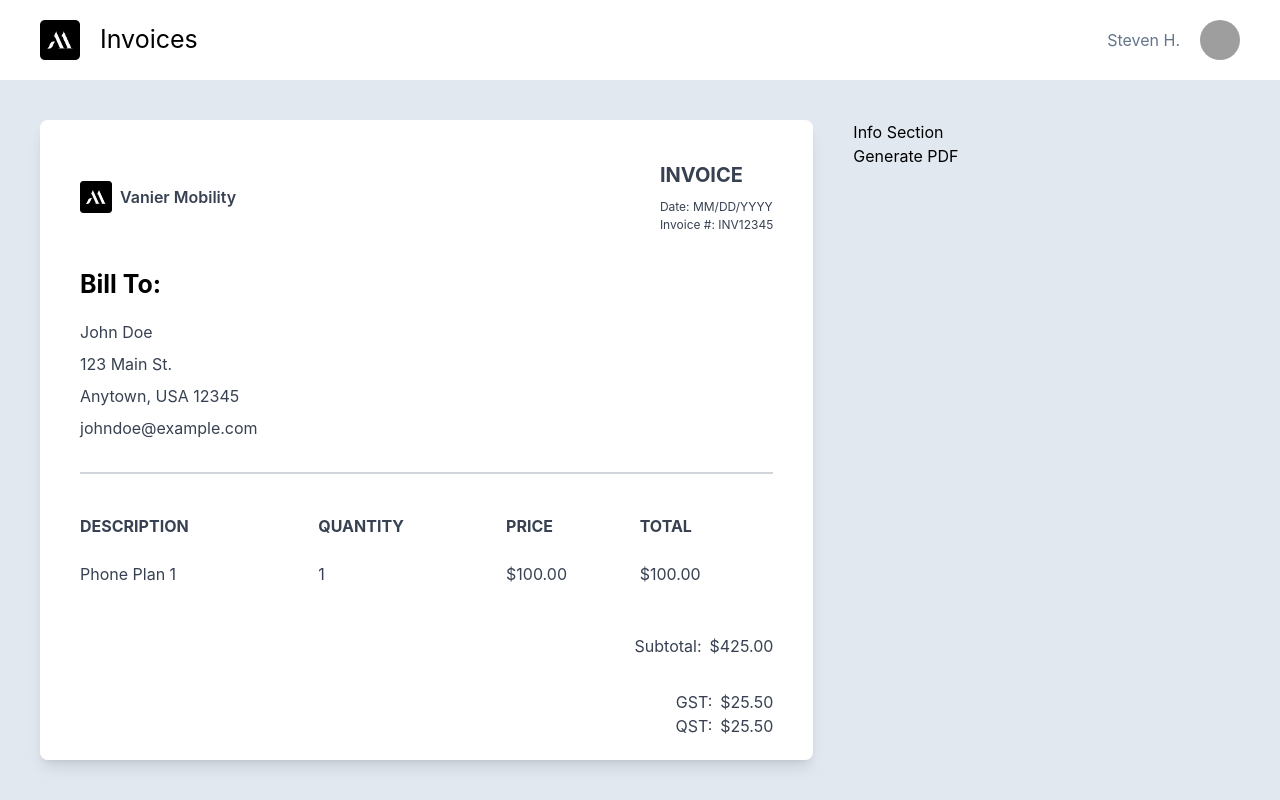
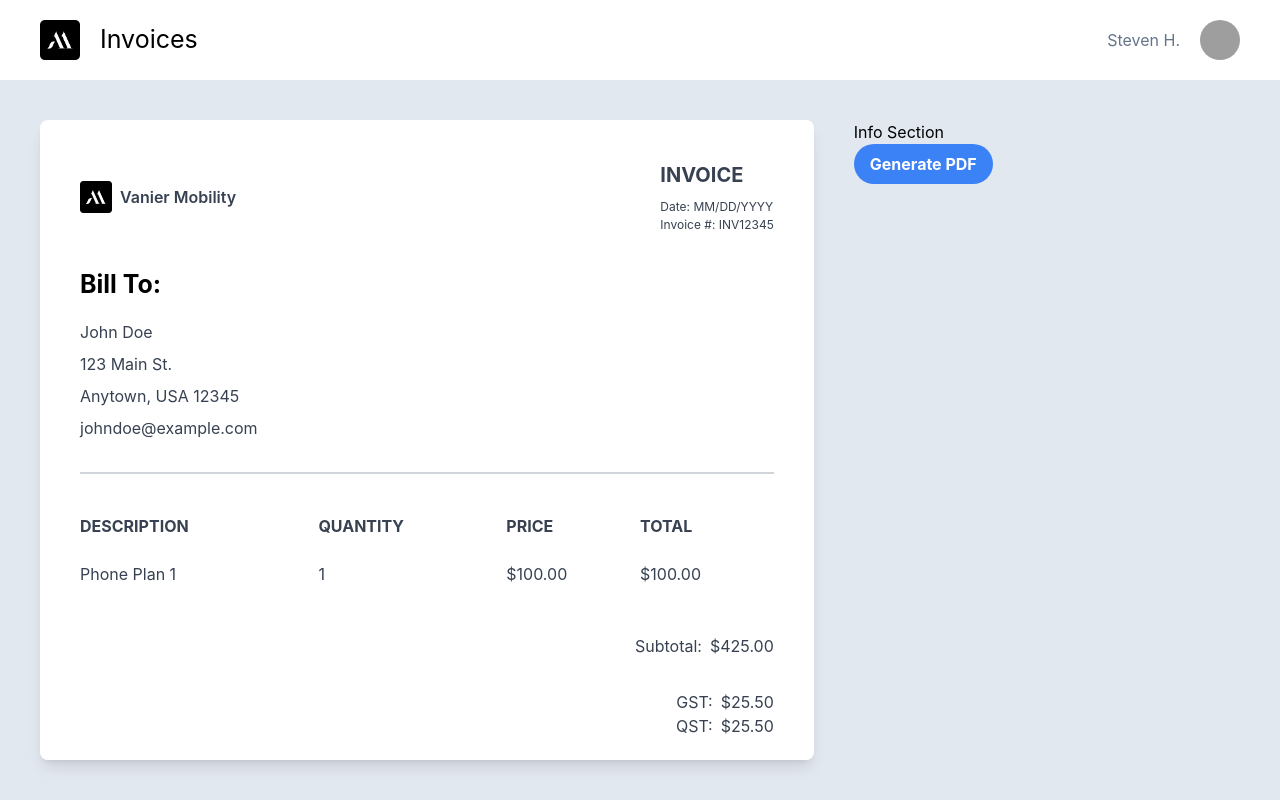
Before and after one commit to aryanxarora/Mobility-Invoicing, a React (Create React App) app: page /invoice in a window 1280 px wide. Built offline with nearby package versions, Linux system fonts and the light colour scheme; grey boxes are pictures that could not be loaded.

Commit message:
Update InvoiceInfo.jsx

```diff
--- a/src/components/InvoiceInfo.jsx
+++ b/src/components/InvoiceInfo.jsx
@@ -7,28 +7,63 @@ import logo from "../assets/logo.png";
 function InvoiceInfo() {
   const pdfRef = useRef();
 
+  // const downloadPDF = () => {
+  //   const input = pdfRef.current;
+  //   html2canvas(input).then((canvas) => {
+  //     const imgData = canvas.toDataURL('image/png');
+  //     const pdf = new jsPDF('p', 'mm', 'a4', true);
+  //     const pdfWidth = pdf.internal.pageSize.getWidth();
+  //     const pdfHeight = pdf.internal.pageSize.getHeight();
+  //     const imgWidth = canvas.width;
+  //     const imgHeight = canvas.height;
+  //     const ratio = Math.min(pdfWidth / imgWidth, pdfHeight / imgHeight);
+  //     const imgX = (pdfWidth - imgWidth * ratio) / 2;
+  //     const imgY = 30;
+  //     pdf.addImage(imgData, 'PNG', imgX, imgY, imgWidth * ratio, imgHeight * ratio);
+  //     pdf.save('invoice.pdf');
+  //   });
+  // }
+
+  // const downloadPDF = () => {
+  //   const input = pdfRef.current;
+  //   const doc = new jsPDF('p', 'pt', 'a4', true);
+
+  //   doc.html(input, {
+  //     callback: function(pdf){
+  //       var pageCount = doc.internal.getNumberOfPages();
+  //       pdf.deletePage(pageCount);
+  //       pdf.save("invoice.pdf");
+  //     },
+  //   })
+  // }
+
   const downloadPDF = () => {
-    const input = pdfRef.current;
-    html2canvas(input).then((canvas) => {
-      const imgData = canvas.toDataURL('image/png');
-      const pdf = new jsPDF('p', 'mm', 'a4', true);
-      const pdfWidth = pdf.internal.pageSize.getWidth();
-      const pdfHeight = pdf.internal.pageSize.getHeight();
-      const imgWidth = canvas.width;
-      const imgHeight = canvas.height;
-      const ratio = Math.min(pdfWidth / imgWidth, pdfHeight / imgHeight);
-      const imgX = (pdfWidth - imgWidth * ratio) / 2;
-      const imgY = 30;
-      pdf.addImage(imgData, 'PNG', imgX, imgY, imgWidth * ratio, imgHeight * ratio);
-      pdf.save('invoice.pdf');
+    var doc = new jsPDF({
+      compress: true,
+      putOnlyUsedFonts:true
+    });
+
+    // Source HTMLElement or a string containing HTML.
+    var elementHTML = document.querySelector("#pdfContainer");
+
+    doc.html(elementHTML, {
+        callback: function(doc) {
+            // Save the PDF
+            doc.save('invoice.pdf');
+        },
+        margin: [10, 10, 10, 10],
+        autoPaging: 'text',
+        x: 0,
+        y: 0,
+        width: 190, //target width in the PDF document
+        windowWidth: 675 //window width in CSS pixels
     });
   }
-
   return (
     <div className="bg-slate-200 h-[90%] flex p-10">
 
-      <div id="pdfSection" className="basis-2/3 bg-white shadow-lg rounded-lg  overflow-scroll overflow-x-hidden">
-        <div id="pdfContainer" className="p-5 m-5" ref={pdfRef}>
+      <div id="pdfSection" className="p-5 basis-2/3 bg-white shadow-lg rounded-lg  overflow-scroll overflow-x-hidden">
+        <div id="pdfContainer" className="p-5" ref={pdfRef}>
 
           <div className="flex items-center justify-between mb-8">
             <div class="flex items-center">
@@ -90,7 +125,7 @@ function InvoiceInfo() {
 
           <div class="border-t-2 border-gray-300 pt-8 mb-8">
             <div class="text-gray-700 mb-2">Payment is due within 30 days. Late payments are subject to fees.</div>
-            <div class="text-gray-700 mb-2">Please make checks payable to Your Company Name and mail to:</div>
+            <div class="text-gray-700 mb-2">Please make checks payable to Vanier Mobility and mail to:</div>
             <div class="text-gray-700">123 Main St., Anytown, USA 12345</div>
           </div>
 
@@ -99,7 +134,7 @@ function InvoiceInfo() {
 
       <div id="infoSection" className="basis-1/3 ml-10">
         <h1>Info Section</h1>
-        <button onClick={downloadPDF}>Generate PDF</button>
+        <button className="bg-blue-500 hover:bg-blue-700 text-white font-bold py-2 px-4 rounded-full" onClick={downloadPDF}>Generate PDF</button>
       </div>
     </div>
   );
```
